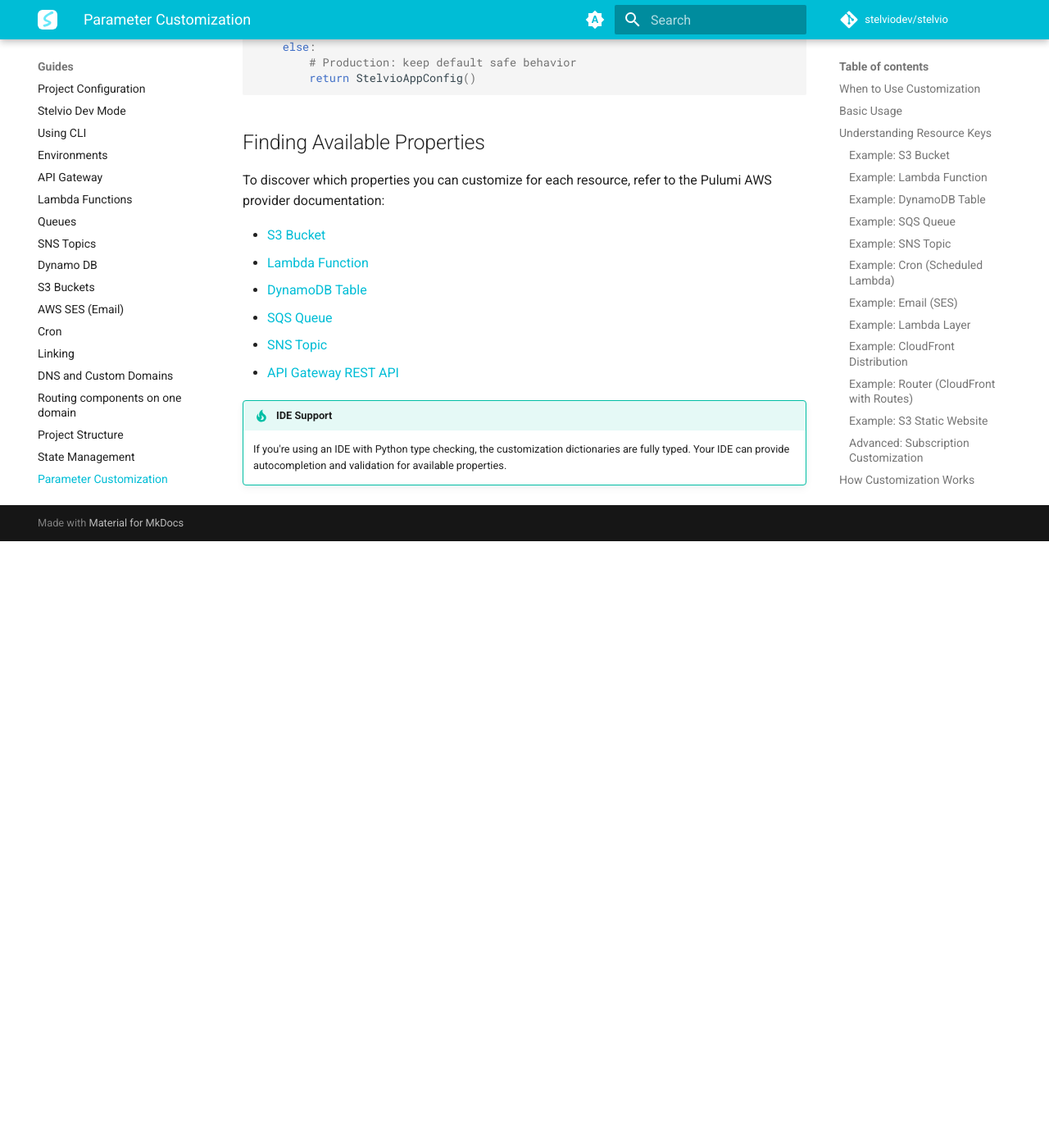
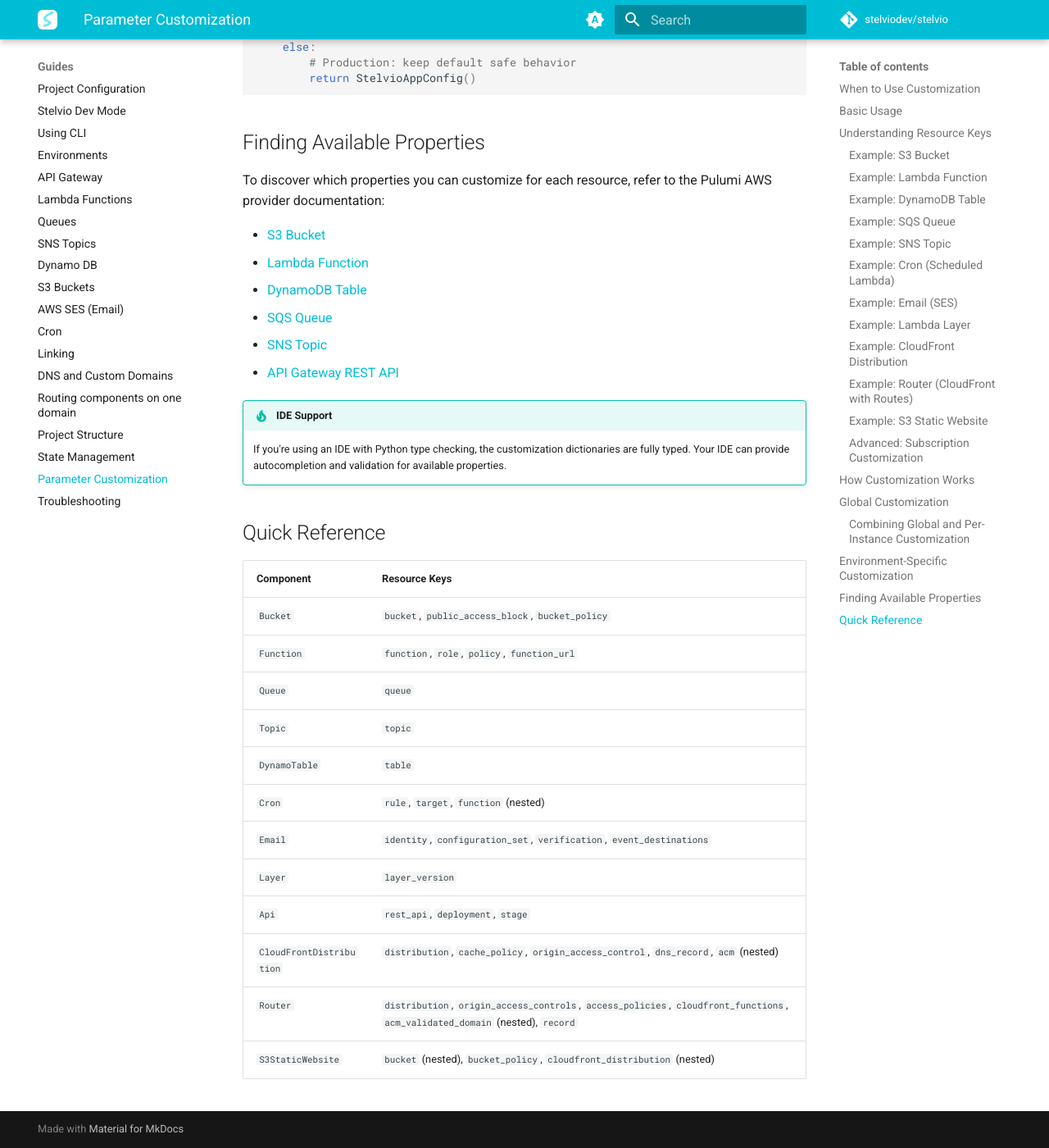
Before and after one commit to stelviodev/stelvio, an MkDocs documentation site: the page built from docs/guides/customization.md, in a window 1280 px wide and 1400 px high, scrolled down 11081 px. Shown: the whole window at 82% size. Built offline with MkDocs 1.6.1 and Material for MkDocs 9.7.7, drawn with Linux system fonts in a browser that asks for light colours; comment, search, counter and statistics services are not loaded; before the commit the page ends 11741 px from its top, so only the background shows below that.

Commit message:
refinements

```diff
--- a/docs/guides/customization.md
+++ b/docs/guides/customization.md
@@ -472,3 +472,20 @@
 
 !!! tip "IDE Support"
     If you're using an IDE with Python type checking, the customization dictionaries are fully typed. Your IDE can provide autocompletion and validation for available properties.
+
+## Quick Reference
+
+| Component | Resource Keys |
+|-----------|---------------|
+| `Bucket` | `bucket`, `public_access_block`, `bucket_policy` |
+| `Function` | `function`, `role`, `policy`, `function_url` |
+| `Queue` | `queue` |
+| `Topic` | `topic` |
+| `DynamoTable` | `table` |
+| `Cron` | `rule`, `target`, `function` (nested) |
+| `Email` | `identity`, `configuration_set`, `verification`, `event_destinations` |
+| `Layer` | `layer_version` |
+| `Api` | `rest_api`, `deployment`, `stage` |
+| `CloudFrontDistribution` | `distribution`, `cache_policy`, `origin_access_control`, `dns_record`, `acm` (nested) |
+| `Router` | `distribution`, `origin_access_controls`, `access_policies`, `cloudfront_functions`, `acm_validated_domain` (nested), `record` |
+| `S3StaticWebsite` | `bucket` (nested), `bucket_policy`, `cloudfront_distribution` (nested) |
```
Also changed, not shown: 2 other files.
